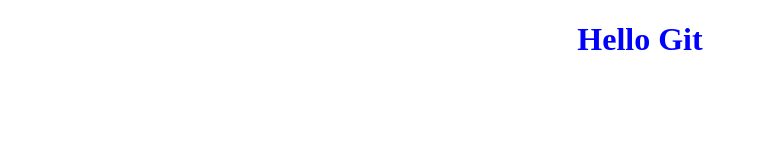
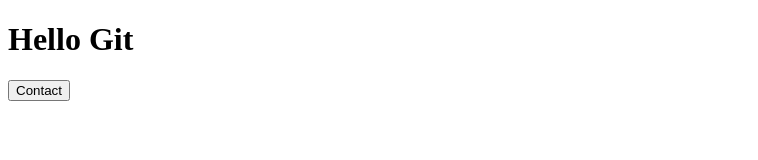
Before and after one commit to Samira77-ss/my-app00, a plain HTML site: page index.html in a window 1280 px wide. Shown: the whole page, without its empty margins (0-758 px from the left). Drawn offline with Linux system fonts and the light colour scheme.

Commit message:
Added contact button

```diff
--- a/index.html
+++ b/index.html
@@ -6,15 +6,10 @@
     <meta http-equiv="X-UA-Compatible" content="ie=edge" />
     <title>Document</title>
     <link rel="stylesheet" href="style.css" />
-    <style>
-      h1 {
-        text-align: center;
-        color: blue;
-      }
-    </style>
   </head>
   <body>
     <h1>Hello Git</h1>
+    <button>Contact</button>
     <script src="script.js"></script>
   </body>
 </html>
```
